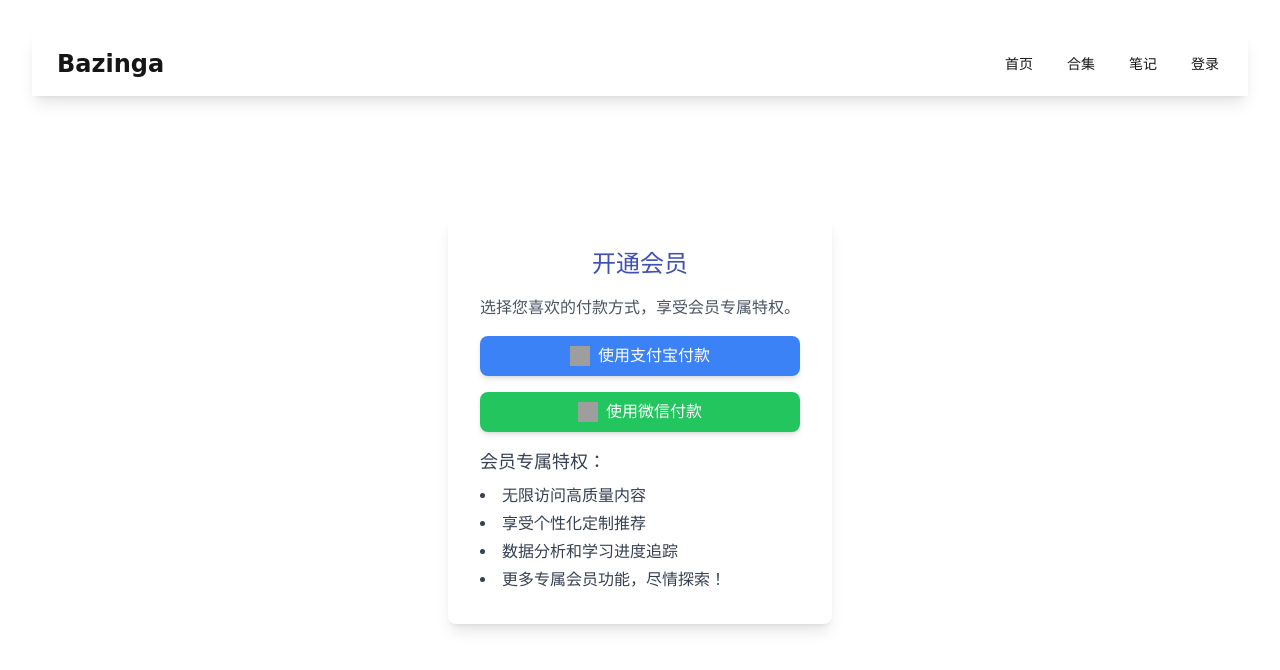
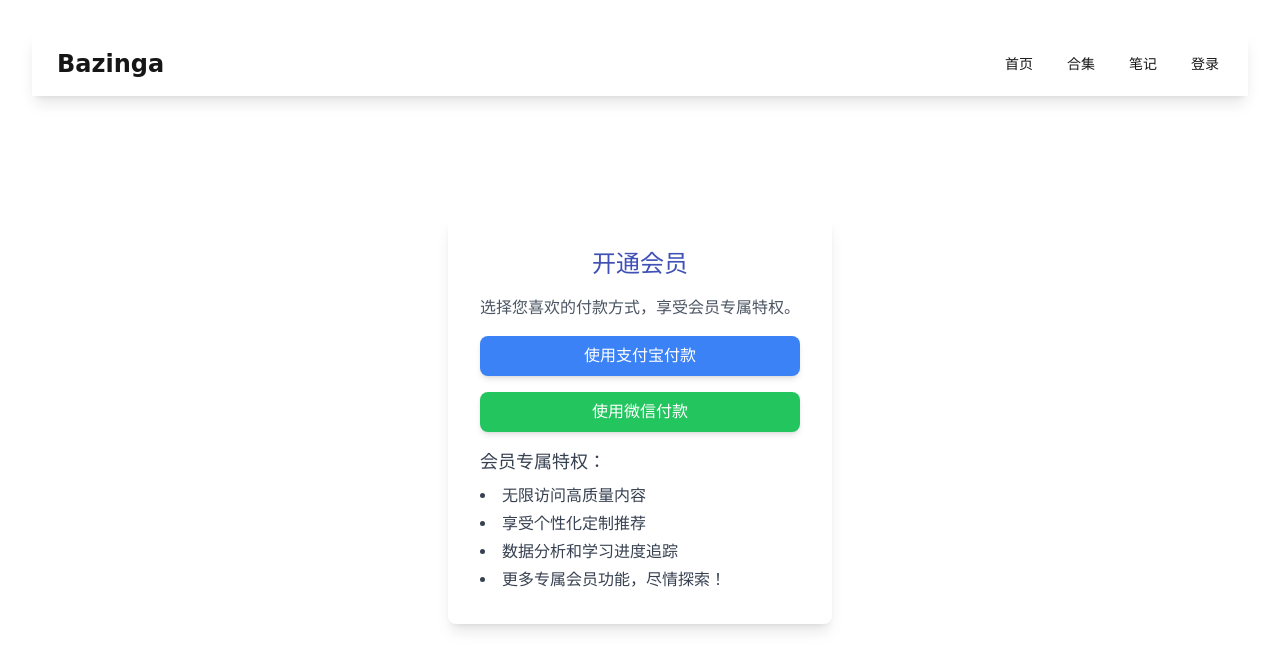
Before and after one commit to zyqVizzzzz/Bazinga, a Vue app: page /membership in a window 1280 px wide. Shown: the top 670 px of the page. Built offline with nearby package versions, Linux system fonts and the light colour scheme; grey boxes are pictures that could not be loaded.

Commit message:
fix: 删除无用代码

```diff
--- a/src/views/Membership.vue
+++ b/src/views/Membership.vue
@@ -12,7 +12,7 @@
 					class="w-full py-2 bg-blue-500 hover:bg-blue-600 text-white font-medium rounded-lg shadow-md flex items-center justify-center space-x-2"
 					@click="processPayment('支付宝')"
 				>
-					<img src="/img/alipay.svg" alt="支付宝" class="w-5 h-5" />
+					<!-- <img src="/img/alipay.svg" alt="支付宝" class="w-5 h-5" /> -->
 					<span>使用支付宝付款</span>
 				</button>
 			</div>
@@ -23,7 +23,7 @@
 					class="w-full py-2 bg-green-500 hover:bg-green-600 text-white font-medium rounded-lg shadow-md flex items-center justify-center space-x-2"
 					@click="processPayment('微信')"
 				>
-					<img src="/img/wechat.svg" alt="微信" class="w-5 h-5" />
+					<!-- <img src="/img/wechat.svg" alt="微信" class="w-5 h-5" /> -->
 					<span>使用微信付款</span>
 				</button>
 			</div>
```
